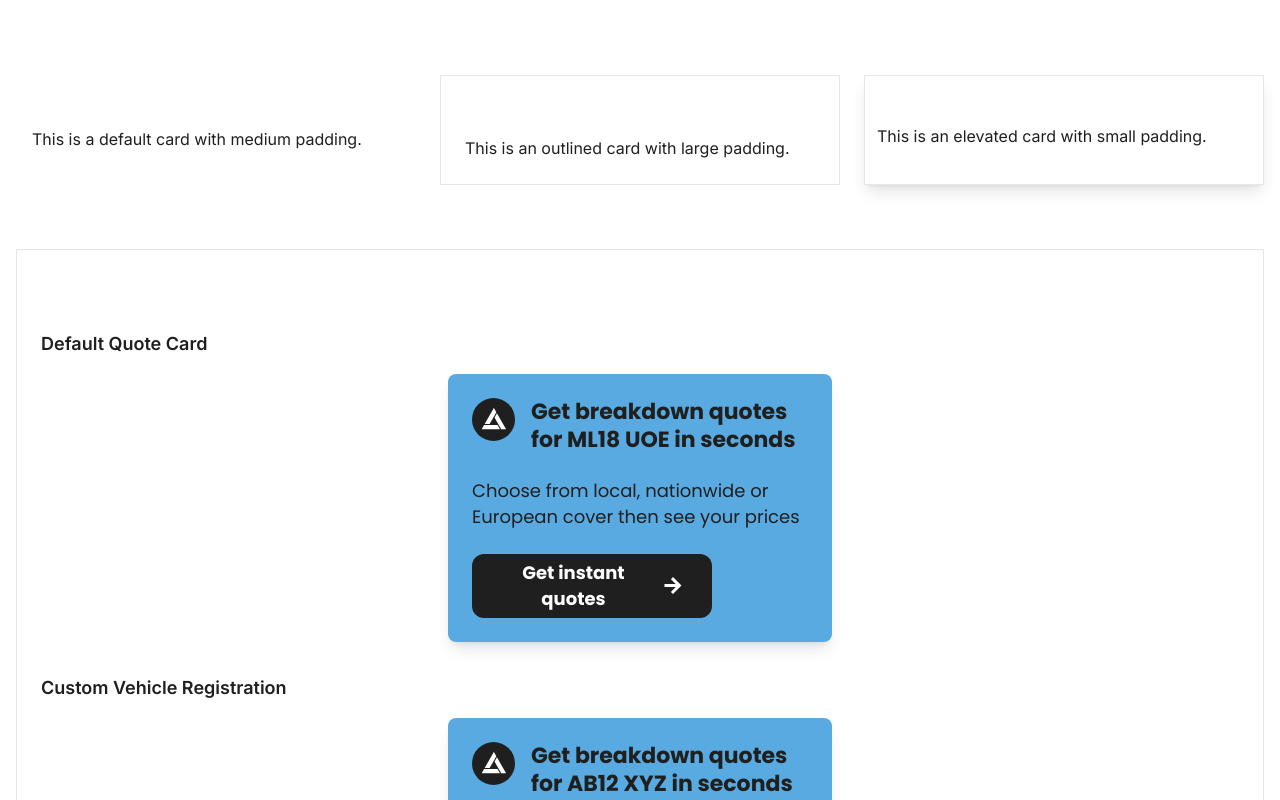
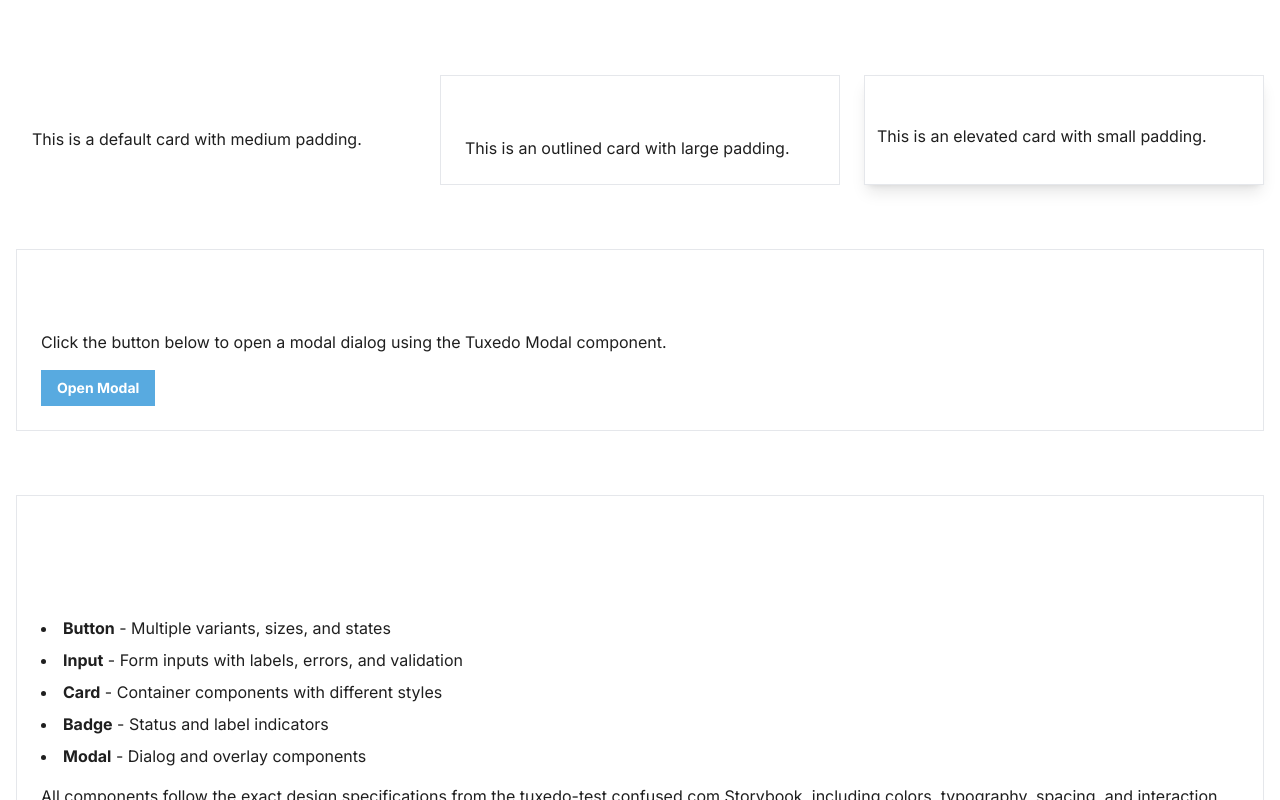
Before and after one commit to jonjaffe/confusing-demo, a React (Vite) app: page /tuxedo in a window 1280 px wide. Shown: the part 2000-2800 px from the top of the page. Built offline with nearby package versions, Linux system fonts and the light colour scheme; the HTML template or start-up script is replaced by a standard one; what @builder.io/react would draw is missing.

Commit message:
Revert "Add MotorBreakdownQuoteCard component to Tuxedo"

```diff
--- a/src/components/tuxedo/MotorBreakdownQuoteCard.tsx
+++ /dev/null
@@ -1,134 +0,0 @@
-import React from "react";
-import { cn } from "@/lib/utils";
-
-export interface MotorBreakdownQuoteCardProps {
-  vehicleReg?: string;
-  title?: string;
-  description?: string;
-  buttonText?: string;
-  showIcon?: boolean;
-  disabled?: boolean;
-  onButtonClick?: () => void;
-  className?: string;
-}
-
-const MotorBreakdownIcon = () => (
-  <svg
-    width="29"
-    height="28"
-    viewBox="0 0 29 28"
-    fill="none"
-    xmlns="http://www.w3.org/2000/svg"
-    className="w-7 h-6"
-  >
-    <path
-      d="M17.8999 6.20007L15.1001 11.1001L22.8999 24.8H28.6001L17.8999 6.20007Z"
-      fill="white"
-    />
-    <path
-      d="M17.2002 5L14.3999 0H14.2998L3.6001 18.6001H9.3999L17.2002 5Z"
-      fill="white"
-    />
-    <path
-      d="M2.8999 19.8L0.100098 24.7001L0 24.8H21.5L18.6001 19.8H2.8999Z"
-      fill="white"
-    />
-  </svg>
-);
-
-const ArrowIcon = () => (
-  <svg
-    width="18"
-    height="19"
-    viewBox="0 0 18 19"
-    fill="none"
-    xmlns="http://www.w3.org/2000/svg"
-    className="w-[18px] h-[18px]"
-  >
-    <path
-      d="M9 0L6.75 2.32503L11.85 7.42502H0V10.65H11.85L6.75 15.75L9 18.075L17.925 9.07503L9 0Z"
-      fill="white"
-    />
-  </svg>
-);
-
-const MotorBreakdownQuoteCard: React.FC<MotorBreakdownQuoteCardProps> = ({
-  vehicleReg = "ML18 UOE",
-  title,
-  description = "Choose from local, nationwide or European cover then see your prices",
-  buttonText = "Get instant quotes",
-  showIcon = true,
-  disabled = false,
-  onButtonClick,
-  className,
-}) => {
-  const dynamicTitle =
-    title || `Get breakdown quotes for ${vehicleReg} in seconds`;
-
-  return (
-    <div
-      className={cn(
-        "flex flex-col w-full max-w-sm mx-auto bg-white rounded-lg overflow-hidden shadow-lg",
-        className,
-      )}
-    >
-      {/* Header */}
-      <div className="flex flex-col gap-6 p-6 bg-brand-car-blue">
-        {/* Icon & Title */}
-        <div className="flex items-start gap-4">
-          {showIcon && (
-            <div className="flex items-center justify-center w-[43px] h-[43px] bg-[#1F1F1F] rounded-full flex-shrink-0">
-              <MotorBreakdownIcon />
-            </div>
-          )}
-          <h2
-            className="text-[22px] font-bold leading-7 text-[#1F1F1F] flex-1"
-            style={{
-              fontFamily:
-                "Poppins, -apple-system, Roboto, Helvetica, sans-serif",
-            }}
-          >
-            {dynamicTitle}
-          </h2>
-        </div>
-
-        {/* Description */}
-        <p
-          className="text-lg font-normal leading-[26px] text-[#1F1F1F]"
-          style={{
-            fontFamily: "Poppins, -apple-system, Roboto, Helvetica, sans-serif",
-          }}
-        >
-          {description}
-        </p>
-
-        {/* Button */}
-        <button
-          onClick={onButtonClick}
-          disabled={disabled}
-          className={cn(
-            "flex items-center justify-center gap-2 w-60 h-16 px-6 py-4 bg-[#1F1F1F] rounded-xl transition-all duration-200",
-            "hover:bg-[#2a2a2a] focus:outline-none focus:ring-2 focus:ring-[#1F1F1F] focus:ring-offset-2 focus:ring-offset-brand-car-blue",
-            disabled && "opacity-50 cursor-not-allowed hover:bg-[#1F1F1F]",
-          )}
-        >
-          <span
-            className="text-lg font-bold leading-[26px] text-white"
-            style={{
-              fontFamily:
-                "Poppins, -apple-system, Roboto, Helvetica, sans-serif",
-            }}
-          >
-            {buttonText}
-          </span>
-          <div className="flex items-center justify-center w-8 h-8">
-            <ArrowIcon />
-          </div>
-        </button>
-      </div>
-    </div>
-  );
-};
-
-export default MotorBreakdownQuoteCard;
-export type { MotorBreakdownQuoteCardProps };
--- a/src/components/tuxedo/index.ts
+++ b/src/components/tuxedo/index.ts
@@ -16,13 +16,9 @@ export type { TuxedoBadgeProps } from "./Badge";
 export { default as Modal } from "./Modal";
 export type { TuxedoModalProps } from "./Modal";
 
-export { default as MotorBreakdownQuoteCard } from "./MotorBreakdownQuoteCard";
-export type { MotorBreakdownQuoteCardProps } from "./MotorBreakdownQuoteCard";
-
 // Re-export all components for convenience
 export * from "./Button";
 export * from "./Input";
 export * from "./Card";
 export * from "./Badge";
 export * from "./Modal";
-export * from "./MotorBreakdownQuoteCard";
--- a/src/index.css
+++ b/src/index.css
@@ -1,5 +1,4 @@
 @import url("https://fonts.googleapis.com/css2?family=Inter:wght@300;400;500;600;700;800;900&display=swap");
-@import url("https://fonts.googleapis.com/css2?family=Poppins:wght@400;600;700&display=swap");
 
 @tailwind base;
 @tailwind components;
--- a/src/pages/TuxedoShowcase.tsx
+++ b/src/pages/TuxedoShowcase.tsx
@@ -2,14 +2,7 @@ import { useState } from "react";
 import { Search, ShoppingCart, Heart } from "lucide-react";
 import Header from "@/components/Header";
 import Footer from "@/components/Footer";
-import {
-  Button,
-  Input,
-  Card,
-  Badge,
-  Modal,
-  MotorBreakdownQuoteCard,
-} from "@/components/tuxedo";
+import { Button, Input, Card, Badge, Modal } from "@/components/tuxedo";
 
 const TuxedoShowcase = () => {
   const [isModalOpen, setIsModalOpen] = useState(false);
@@ -215,111 +208,6 @@ const TuxedoShowcase = () => {
             </div>
           </div>
 
-          {/* Motor Breakdown Quote Cards Section */}
-          <Card variant="outlined" padding="large">
-            <h2 className="text-2xl font-bold text-white mb-6">
-              Motor Breakdown Quote Cards
-            </h2>
-            <div className="space-y-8">
-              {/* Default Quote Card */}
-              <div>
-                <h3 className="text-lg font-semibold text-brand-amber mb-4">
-                  Default Quote Card
-                </h3>
-                <div className="flex justify-center">
-                  <MotorBreakdownQuoteCard
-                    onButtonClick={() => alert("Get quotes clicked!")}
-                  />
-                </div>
-              </div>
-
-              {/* Custom Vehicle Registration */}
-              <div>
-                <h3 className="text-lg font-semibold text-brand-amber mb-4">
-                  Custom Vehicle Registration
-                </h3>
-                <div className="flex justify-center">
-                  <MotorBreakdownQuoteCard
-                    vehicleReg="AB12 XYZ"
-                    onButtonClick={() =>
-                      alert("Get quotes for AB12 XYZ clicked!")
-                    }
-                  />
-                </div>
-              </div>
-
-              {/* Custom Content */}
-              <div>
-                <h3 className="text-lg font-semibold text-brand-amber mb-4">
-                  Custom Content
-                </h3>
-                <div className="flex justify-center">
-                  <MotorBreakdownQuoteCard
-                    title="Compare breakdown cover options"
-                    description="Find the perfect breakdown cover for your vehicle with our instant comparison tool"
-                    buttonText="Compare now"
-                    onButtonClick={() => alert("Compare now clicked!")}
-                  />
-                </div>
-              </div>
-
-              {/* Without Icon */}
-              <div>
-                <h3 className="text-lg font-semibold text-brand-amber mb-4">
-                  Without Icon
-                </h3>
-                <div className="flex justify-center">
-                  <MotorBreakdownQuoteCard
-                    vehicleReg="CD34 EFG"
-                    showIcon={false}
-                    onButtonClick={() =>
-                      alert("Get quotes without icon clicked!")
-                    }
-                  />
-                </div>
-              </div>
-
-              {/* Disabled State */}
-              <div>
-                <h3 className="text-lg font-semibold text-brand-amber mb-4">
-                  Disabled State
-                </h3>
-                <div className="flex justify-center">
-                  <MotorBreakdownQuoteCard
-                    vehicleReg="HI56 JKL"
-                    disabled={true}
-                    onButtonClick={() => alert("This should not be clickable")}
-                  />
-                </div>
-              </div>
-
-              {/* Multiple Cards Grid */}
-              <div>
-                <h3 className="text-lg font-semibold text-brand-amber mb-4">
-                  Multiple Cards Layout
-                </h3>
-                <div className="grid grid-cols-1 md:grid-cols-2 lg:grid-cols-3 gap-6">
-                  <MotorBreakdownQuoteCard
-                    vehicleReg="MN78 OPQ"
-                    onButtonClick={() => alert("Card 1 clicked!")}
-                  />
-                  <MotorBreakdownQuoteCard
-                    vehicleReg="RS90 TUV"
-                    title="Quick breakdown quotes"
-                    description="Get instant quotes in under 30 seconds"
-                    onButtonClick={() => alert("Card 2 clicked!")}
-                  />
-                  <MotorBreakdownQuoteCard
-                    vehicleReg="WX12 YZA"
-                    buttonText="Start quote"
-                    showIcon={false}
-                    onButtonClick={() => alert("Card 3 clicked!")}
-                  />
-                </div>
-              </div>
-            </div>
-          </Card>
-
           {/* Modal Section */}
           <Card variant="outlined" padding="large">
             <h2 className="text-2xl font-bold text-white mb-6">Modal</h2>
@@ -394,13 +282,6 @@ const TuxedoShowcase = () => {
                   <strong className="text-brand-amber">Modal</strong> - Dialog
                   and overlay components
                 </li>
-                <li>
-                  <strong className="text-brand-amber">
-                    MotorBreakdownQuoteCard
-                  </strong>{" "}
-                  - Insurance quote cards with dynamic content and responsive
-                  design
-                </li>
               </ul>
               <p>
                 All components follow the exact design specifications from the
```
Also changed, not shown: src/lib/builder-registry.ts (+56 -107 lines).
